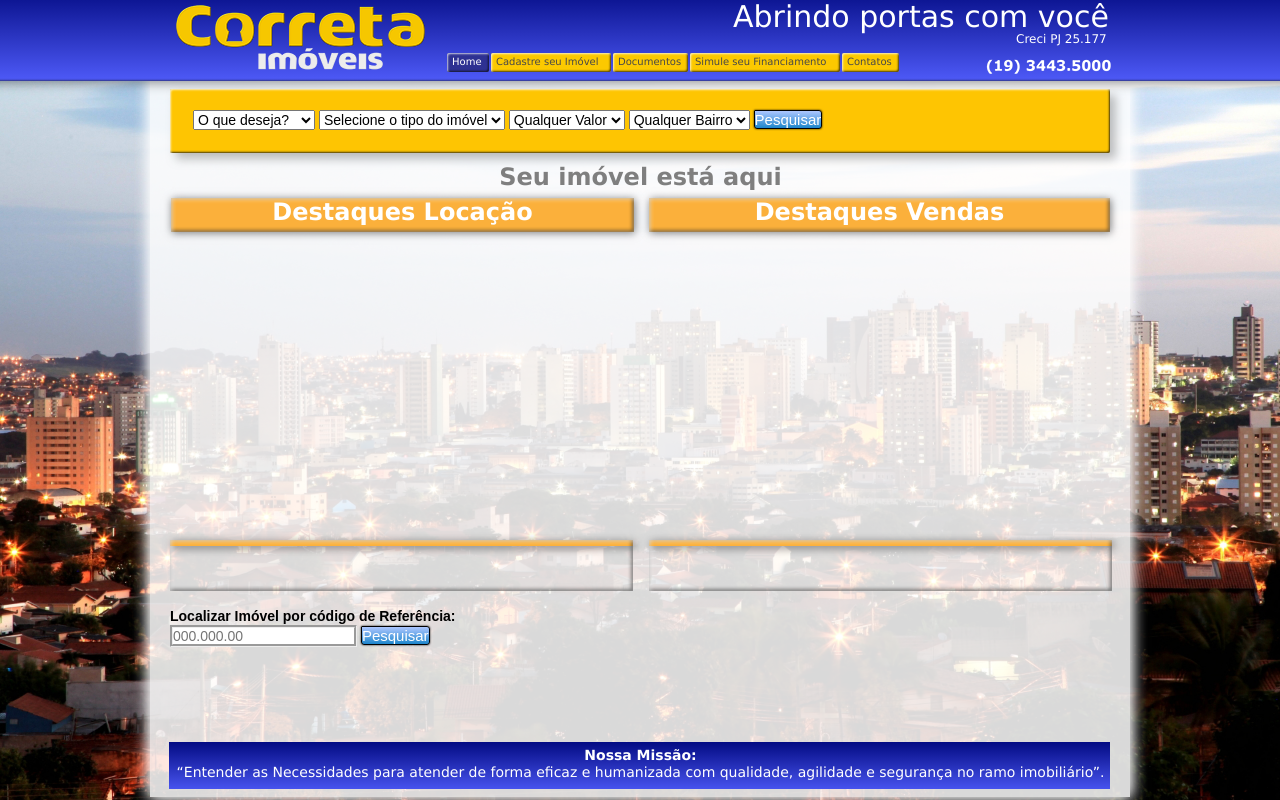
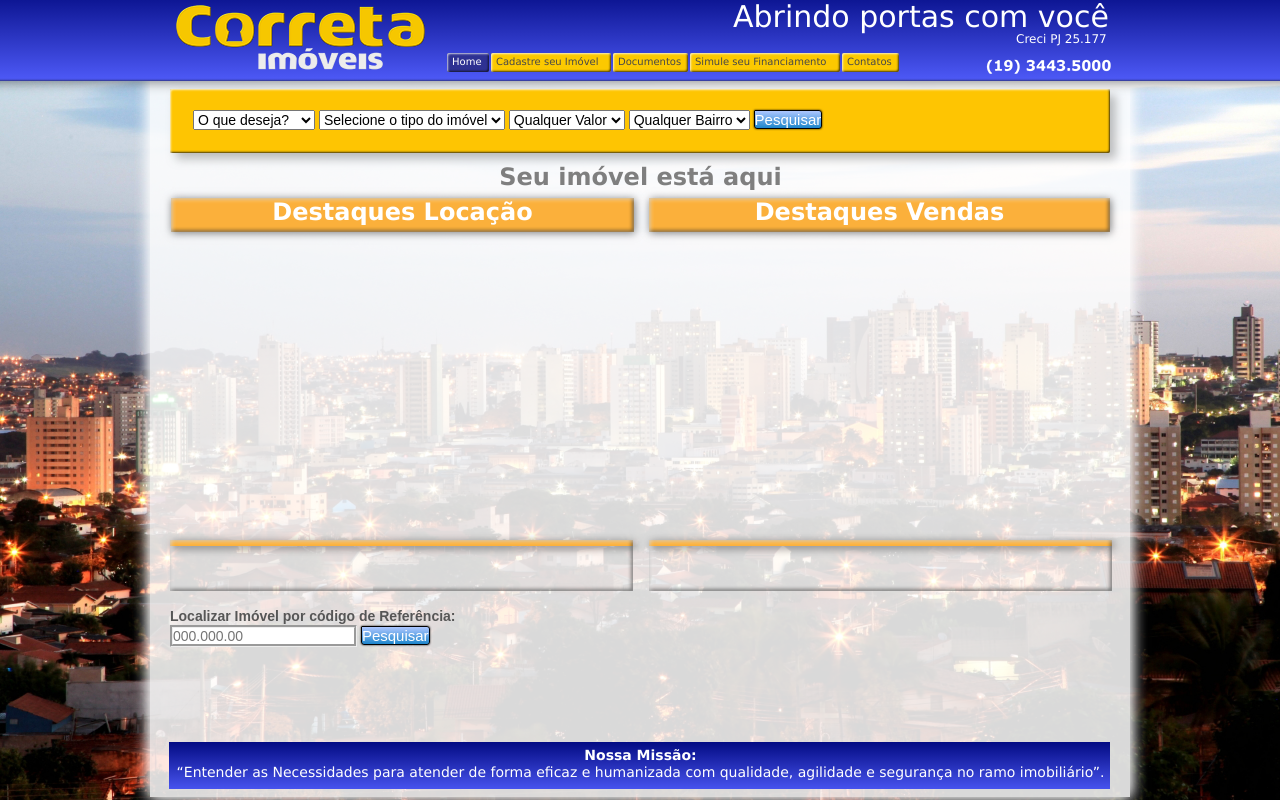
Before and after one commit to cesarbcruz/imobiliaria, a Django app: page / in a window 1280 px wide; the page is wider, and only the part inside the window is pictured. Shown: the part 17-817 px from the top of that part. Run offline with Django 3.2, Linux system fonts and the light colour scheme; data that the repository does not hold is empty; some libraries are stand-ins or nearby versions.

Commit message:
melhorias

```diff
--- a/portal/templates/portal/index.html
+++ b/portal/templates/portal/index.html
@@ -234,7 +234,7 @@
         <div class="colelem" id="u752">
             <form action="{% url 'portal.views.pesquisar_por_codigo' %}" method="post" class="form">
                 {% csrf_token %}
-                <p style="color: #000000" id="u2030-2">Localizar Imóvel por código de Referência:</p>
+                <p style="color: #565656" id="u2030-2">Localizar Imóvel por código de Referência:</p>
                 <input placeholder="000.000.00" style="border: groove" type="text" name="codigoreferencia">
                 <button type="submit" name="btn" class="btn-style">Pesquisar</button>
             </form>
```
